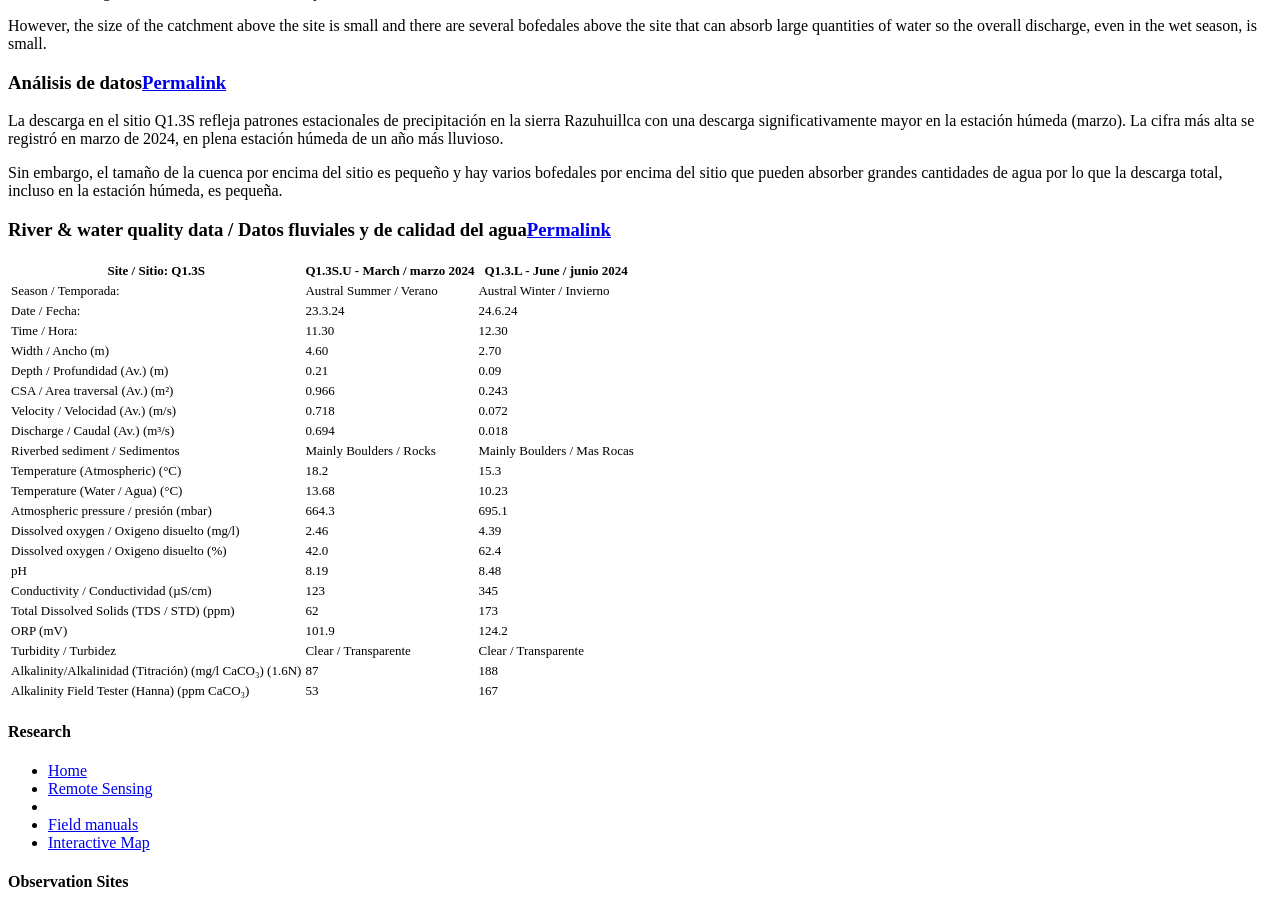
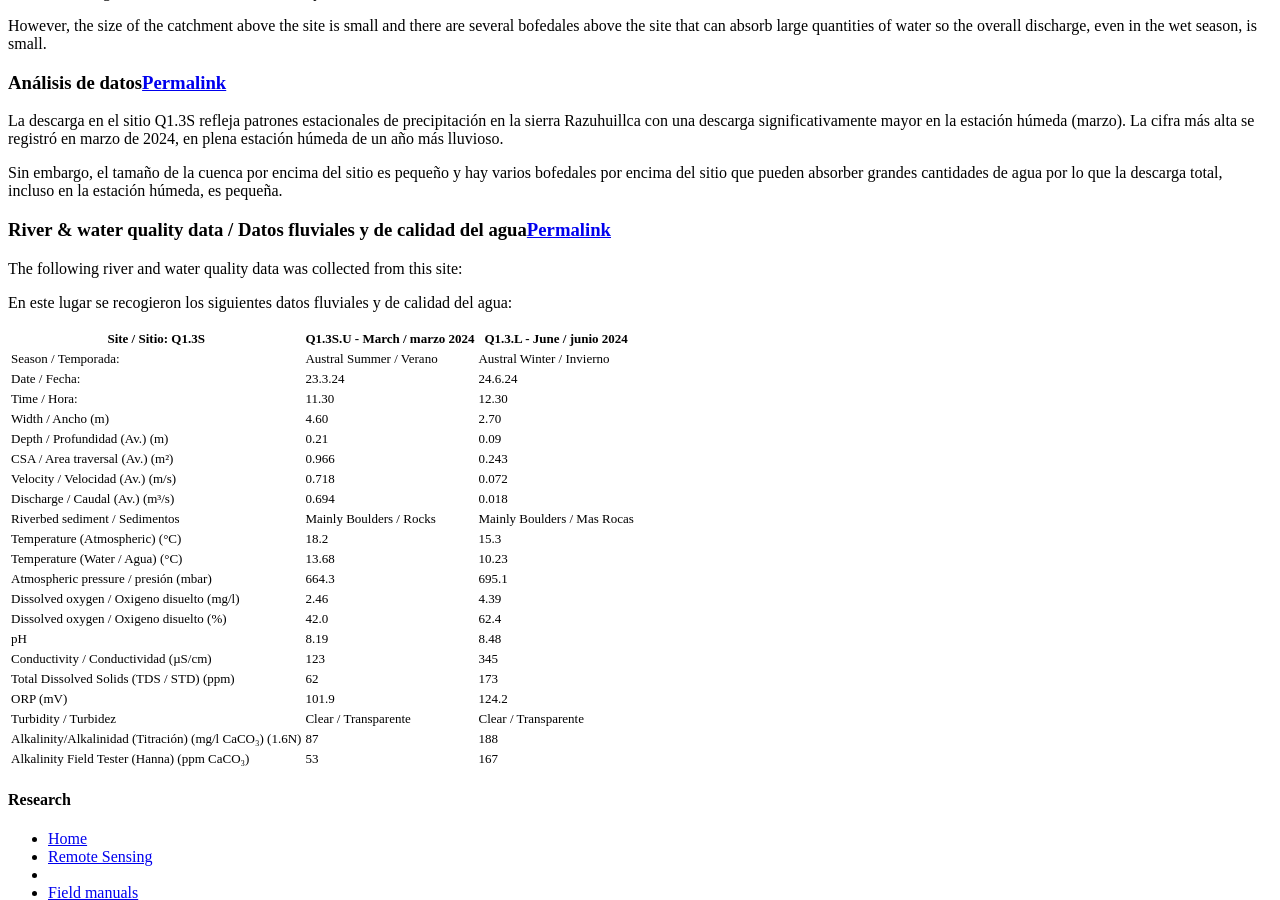
Before and after one commit to HVLepage/cavep-unah, a Jekyll site: the page built from _docs/site-network/Q1_3S.md, in a window 1280 px wide and 900 px high, scrolled down 5003 px. Built offline with Jekyll 4.4.1, drawn with Linux system fonts in a browser that asks for light colours; comment, search, counter and statistics services are not loaded.

Commit message:
Update Q1_3S.md

```diff
--- a/_docs/site-network/Q1_3S.md
+++ b/_docs/site-network/Q1_3S.md
@@ -79,6 +79,10 @@ Sin embargo, el tamaño de la cuenca por encima del sitio es pequeño y hay vari
 
 ### River & water quality data / Datos fluviales y de calidad del agua
 
+The following river and water quality data was collected from this site:
+
+En este lugar se recogieron los siguientes datos fluviales y de calidad del agua:
+
 |     Site / Sitio: Q1.3S                                         |     Q1.3S.U - March / marzo 2024    |     Q1.3.L - June / junio 2024     |
 |-----------------------------------------------------------------|-------------------------------------|------------------------------------|
 |     Season / Temporada:                                         |     Austral Summer / Verano         |     Austral Winter / Invierno      |
```
